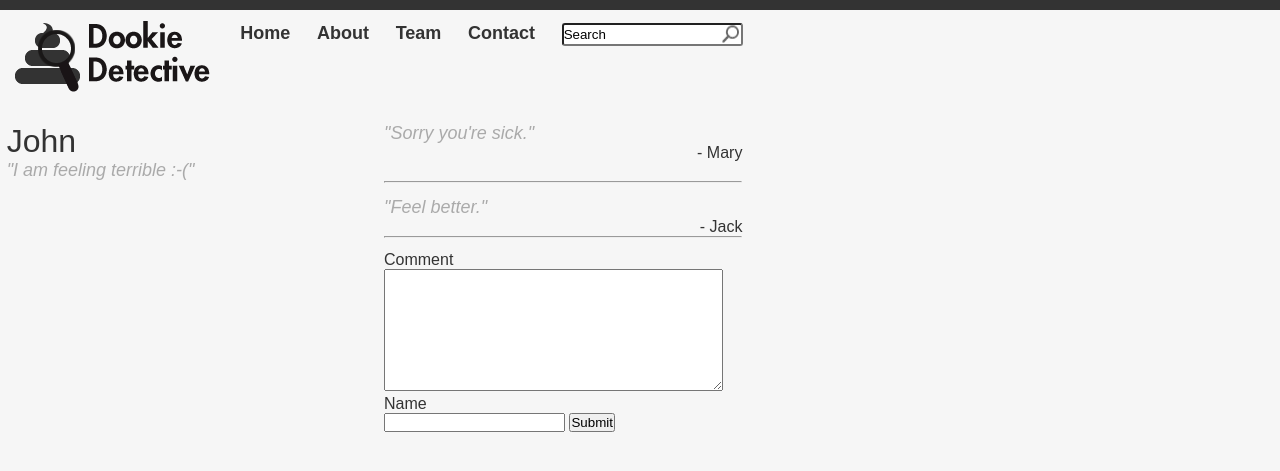
After one commit to weiju/poorme, a Django app: page /communication in a window 1280 px wide. The commit adds this page. Shown: the top 471 px of the page. Run offline with Django 3.2, Linux system fonts and the light colour scheme; parts of the project's set-up code (start-up, migrations or seed data) failed here and were passed over.

Commit message:
added input and communication form

```diff
--- a/poopreporter/urls.py
+++ b/poopreporter/urls.py
@@ -20,4 +20,6 @@ urlpatterns = patterns('',
     url(r'^about$', 'poopreporter.views.about'),
     url(r'^team$', 'poopreporter.views.team'),
     url(r'^contact$', 'poopreporter.views.contact'),
+    url(r'^communication$', 'poopreporter.views.communication'),
+    url(r'^input$', 'poopreporter.views.input'),
 )
--- a/poopreporter/views.py
+++ b/poopreporter/views.py
@@ -1,6 +1,7 @@
 from django.shortcuts import render_to_response
 from django.template import RequestContext
 from django.http import HttpResponse
+from models import *
 
 def index(request):
     homeclass = 'navlinksel'
@@ -17,3 +18,10 @@ def team(request):
 def contact(request):
     contactclass = 'navlinksel'
     return render_to_response('contact.html', locals())
+
+def communication(request):
+    return render_to_response('communication.html', locals())
+
+def input(request):
+    symptoms = [s.name for s in Symptom.objects.all()]
+    return render_to_response('input.html', locals())
--- a/static/css/main.css
+++ b/static/css/main.css
@@ -5,9 +5,8 @@
 
 body {
     background-color: #f6f6f6;
+    color: #333333;
     font-family: Arial, Geneva, sans-serif;
-    font-weight: bold;
-    font-size: large;
 }
 
 #navbar {
@@ -44,6 +43,8 @@ body {
     padding-left: 10pt;
     padding-right: 10pt;
     height: 60px;
+    font-weight: bold;
+    font-size: large;
 }
 #nav ul li a:hover {
     color: #f6f6f6;
@@ -95,3 +96,68 @@ h3 {
    height: 10px;
    width: 100%;
 }
+
+#sidebar {
+    margin-left: 5pt;
+    float: left;
+    width: 20%;
+}
+
+#maincol {
+    margin-left: 30%;
+}
+
+.personname {
+    color: #333333;
+    font-size: xx-large;
+}
+
+.comment {
+    color: #aaaaaa;
+    font-style: italic;
+    font-size: large;
+}
+
+.signature {
+    color: #333333;
+    float: right;
+}
+
+.commentbox {
+    margin-top: 10pt;
+    margin-bottom: 10pt;
+    width: 40%;
+}
+
+hr {
+    color: #333333;
+}
+
+#left {
+    float: left;
+    width: 50%;
+    margin-left: 5pt;
+}
+
+#right {
+    margin-left: 50%;
+    width: 50%;
+}
+
+#submitbar {
+    margin-left: 5pt;
+}
+
+.whatswrong {
+    font-size: x-large;
+    font-weight: bold;
+    margin-bottom: 5pt;
+}
+
+.inputrow {
+    margin-top: 5pt;
+}
+
+.caption {
+    font-weight: bold;
+}
--- /dev/null
+++ b/templates/communication.html
@@ -0,0 +1,35 @@
+{% extends 'base.html' %}
+{% block title %}Poor Me - Communication{% endblock %}
+{% block jsext %}
+<script type="text/javascript">
+  $(document).ready(function() {
+  });
+</script>
+{% endblock %}
+{% block content %}
+<div id="sidebar">
+  <div class="personname">John</div>
+  <div class="comment">"I am feeling terrible :-("</div>
+</div>
+<div id="maincol">
+  <div class="commentbox">
+    <div class="comment">"Sorry you're sick."</div>
+    <div class="signature">- Mary</div>
+    <div class="clearfix"></div>
+    <hr>
+  </div>
+  <div class="commentbox">
+    <div class="comment">"Feel better."</div>
+    <div class="signature">- Jack</div>
+    <div class="clearfix"></div>
+    <hr>
+  </div>
+
+  <div>
+    <div>Comment</div>
+    <textarea cols="40" rows="8"></textarea>
+    <div>Name</div>
+    <div><input type="text"> <input type="submit" value="Submit"></div>
+  </div>
+</div>
+{% endblock %}
```
Also changed, not shown: templates/input.html (added, +31 -0 lines), static/images/logo.png.
